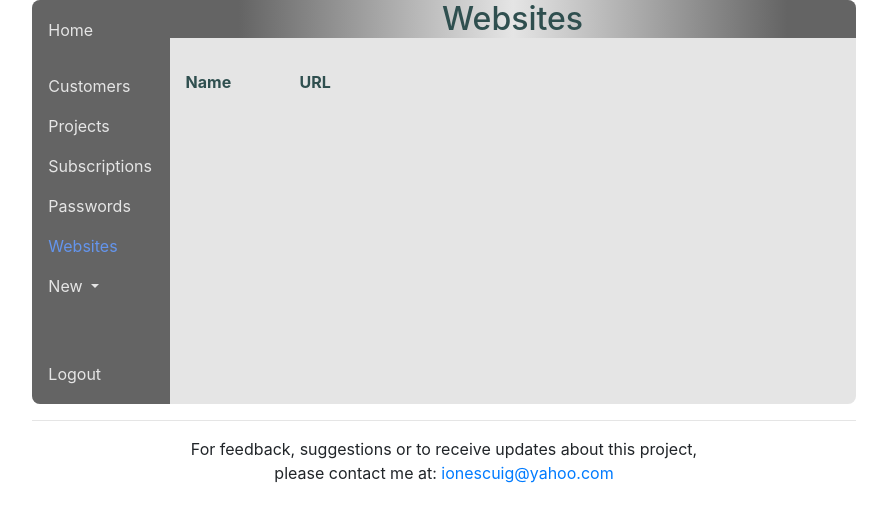
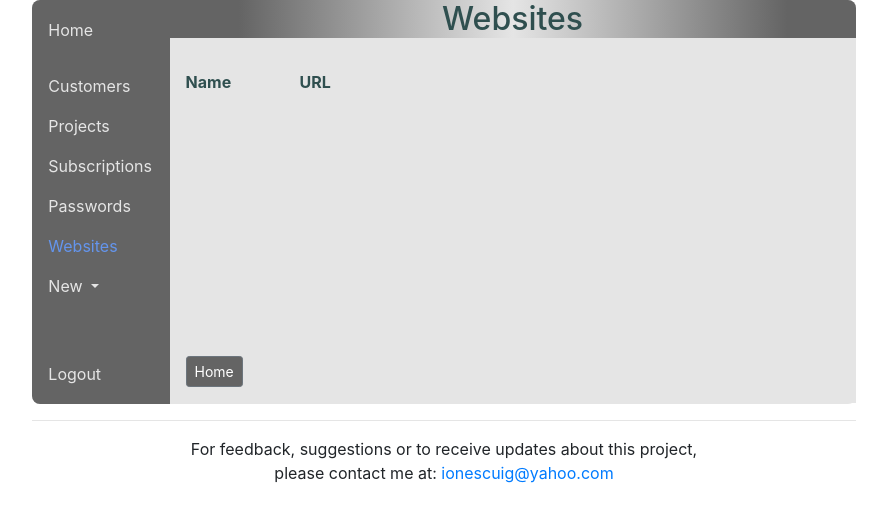
Before and after one commit to ionescuig/freelance-manager, a Django app: page /websites/ in a window 1280 px wide. Shown: the part 87-609 px from the top of the page, without its empty margins (196-1083 px from the left). Run offline with Django 3.2, Linux system fonts and the light colour scheme; the visitor is signed in with stand-in values (Sample User, id 1); data that the repository does not hold is empty; parts of the project's set-up code (start-up, migrations or seed data) failed here and were passed over; some libraries are stand-ins or nearby versions.

Commit message:
Finished frontend for websites

```diff
--- a/src/templates/websites/delete.html
+++ b/src/templates/websites/delete.html
@@ -24,7 +24,7 @@
                 <strong>Subscriptions:</strong>
                 <ul>
                     {% for subscription in website.subscription_set.all %}
-                        <li><a href="{% url 'subscriptions:detail' pk=subscription.pk %}">{{ subscription }}</a></li>
+                        <li class="custom-link"><a href="{% url 'subscriptions:detail' pk=subscription.pk %}">{{ subscription }}</a></li>
                     {% endfor %}
                 </ul>
             </p>
@@ -35,7 +35,7 @@
                 <strong>Passwords:</strong>
                 <ul>
                     {% for password in website.password_set.all %}
-                        <li><a href="{% url 'passwords:detail' pk=password.pk %}">{{ password }}</a></li>
+                        <li class="custom-link"><a href="{% url 'passwords:detail' pk=password.pk %}">{{ password }}</a></li>
                     {% endfor %}
                 </ul>
             </p>
--- a/src/templates/websites/list.html
+++ b/src/templates/websites/list.html
@@ -30,4 +30,8 @@
     {% endfor %}
 {% endblock content %}
 
-{% block content-bottom %}{% endblock content-bottom %}
+{% block content-bottom %}
+    <div class="col-md-8">
+        <a class="btn btn-sm btn-secondary" href="{% url 'home' %}">Home</a>
+    </div>
+{% endblock content-bottom %}
```
